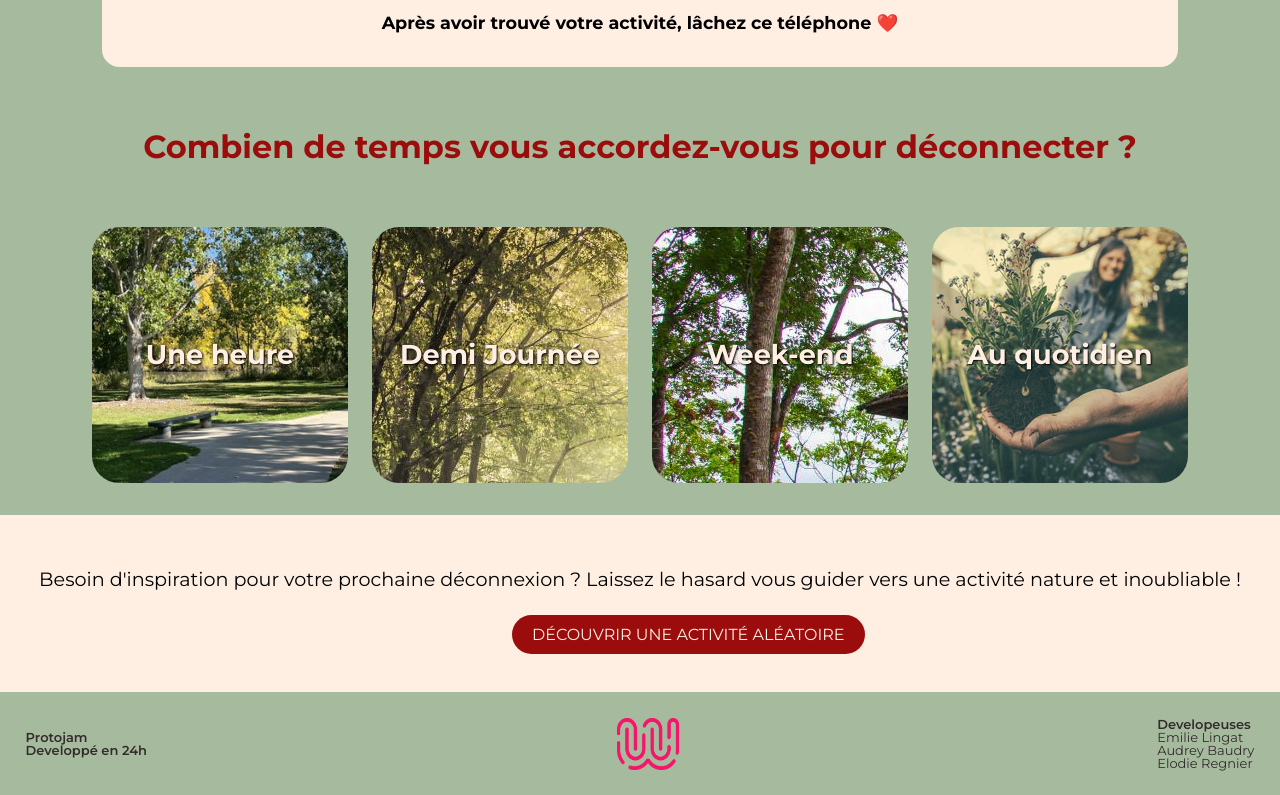
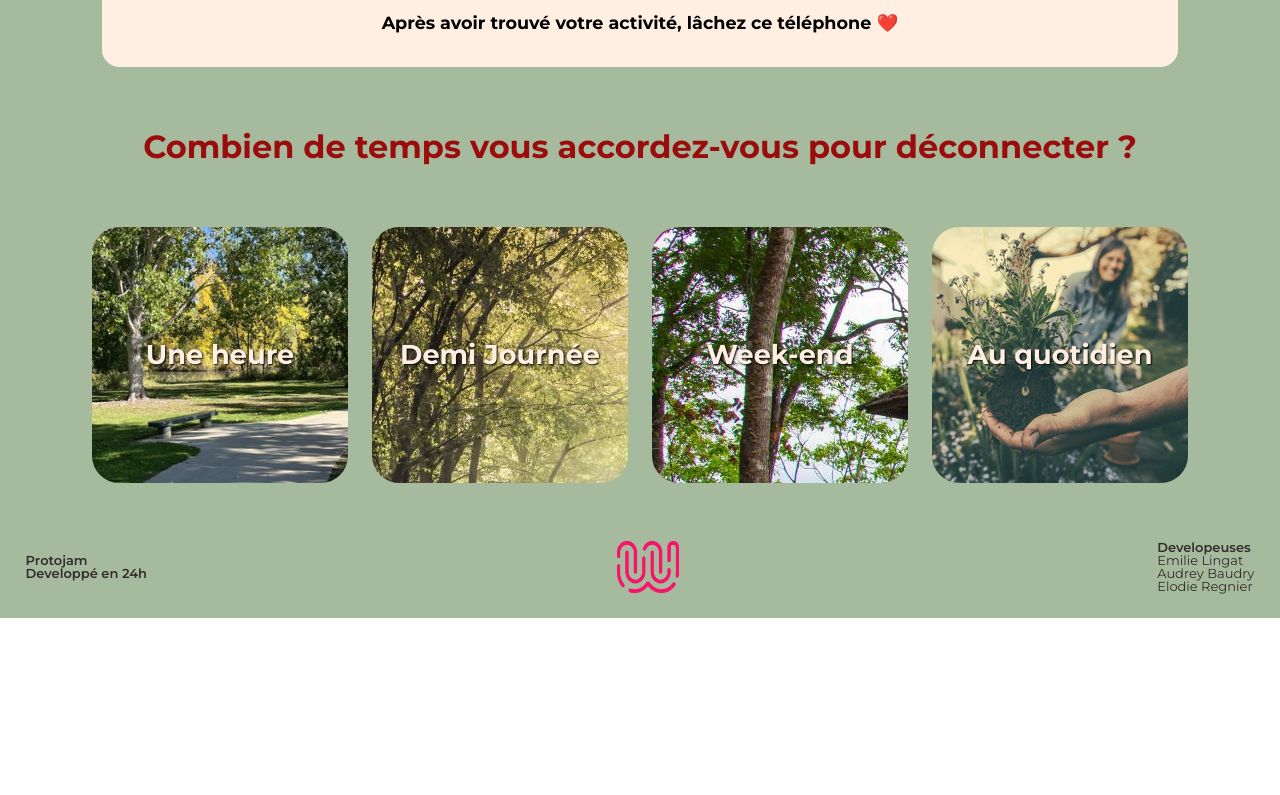
Before and after one commit to EmilieLgt/Lille-au-vert, a React (Vite) app: page / in a window 1280 px wide. Shown: the part 1105-1900 px from the top of the page. After the commit the page ends 1723 px from the top, so only its background shows below. Built offline with nearby package versions, Linux system fonts and the light colour scheme; a web font is replaced by a local one.

Commit message:
brancheàdelete2

```diff
--- a/src/pages/DemiJournee.jsx
+++ b/src/pages/DemiJournee.jsx
@@ -1,4 +1,4 @@
-import React, { useContext } from "react";
+import { useContext } from "react";
 import { Link } from "react-router-dom";
 import Card from "../components/Card";
 import Sortez from "./Sortez";
--- a/src/pages/HomePage.jsx
+++ b/src/pages/HomePage.jsx
@@ -4,30 +4,17 @@ import { ActivitiesContext } from "../assets/Context/ActivitiesContext";
 import "./HomePage.css";
 
 function HomePage() {
-  const { handleClick, handleRandom } = useContext(ActivitiesContext);
+  const { handleClick } = useContext(ActivitiesContext);
 
   return (
     <div className="page_accueil">
       <p className="introduction">
-        Nous passons en moyenne{" "}
-        <span className="bold-text">3h30 sur notre téléphone par jour</span>.{" "}
-        <br /> <br /> Vous êtes
-        <span className="bold-text">
-          {" "}
-          lillois.e et cherchez à vous déconnecter{" "}
-        </span>
-        le temps d'une heure, d'une après-midi ou d'un week-end ? Vous êtes au
-        bon endroit ! Même en ville, on peut se connecter à la nature. On vous
-        laisse explorer les activités possibles selon votre temps disponible.
-        <br /> <br />{" "}
-        <span className="bold-text">
-          Après avoir trouvé votre activité, lâchez ce téléphone ❤️
-        </span>
+       Nous passons en moyenne <span className="bold-text">3h30 sur notre téléphone par jour</span>. <br/> <br/>  Vous êtes<span className="bold-text"> lillois.e et cherchez à vous déconnecter </span>le temps d'une heure, d'une après-midi ou d'un week-end ? Vous êtes au bon endroit !
+       Même en ville, on peut se connecter à la nature. On vous laisse explorer les activités possibles selon votre temps disponible.
+       <br/> <br/> <span className="bold-text">Après avoir trouvé votre activité, lâchez ce téléphone ❤️</span>
       </p>
       <div className="menu">
-        <p className="question">
-          Combien de temps vous accordez-vous pour déconnecter ?
-        </p>
+        <p className="question">Combien de temps vous accordez-vous pour déconnecter ?</p>
         <Link to="/" className="accueil">
           Accueil
         </Link>
@@ -62,21 +49,6 @@ function HomePage() {
           </Link>
         </div>
       </div>
-      <div className="random">
-        <p className="random_intro">
-          Besoin d'inspiration pour votre prochaine déconnexion ? Laissez le
-          hasard vous guider vers une activité nature et inoubliable !
-        </p>
-        <Link to="/activites/aleatoire">
-          <button
-            onClick={handleRandom}
-            className="card-button"
-            id="button-intro"
-          >
-            DÉCOUVRIR UNE ACTIVITÉ ALÉATOIRE
-          </button>
-        </Link>
-      </div>
     </div>
   );
 }
```
